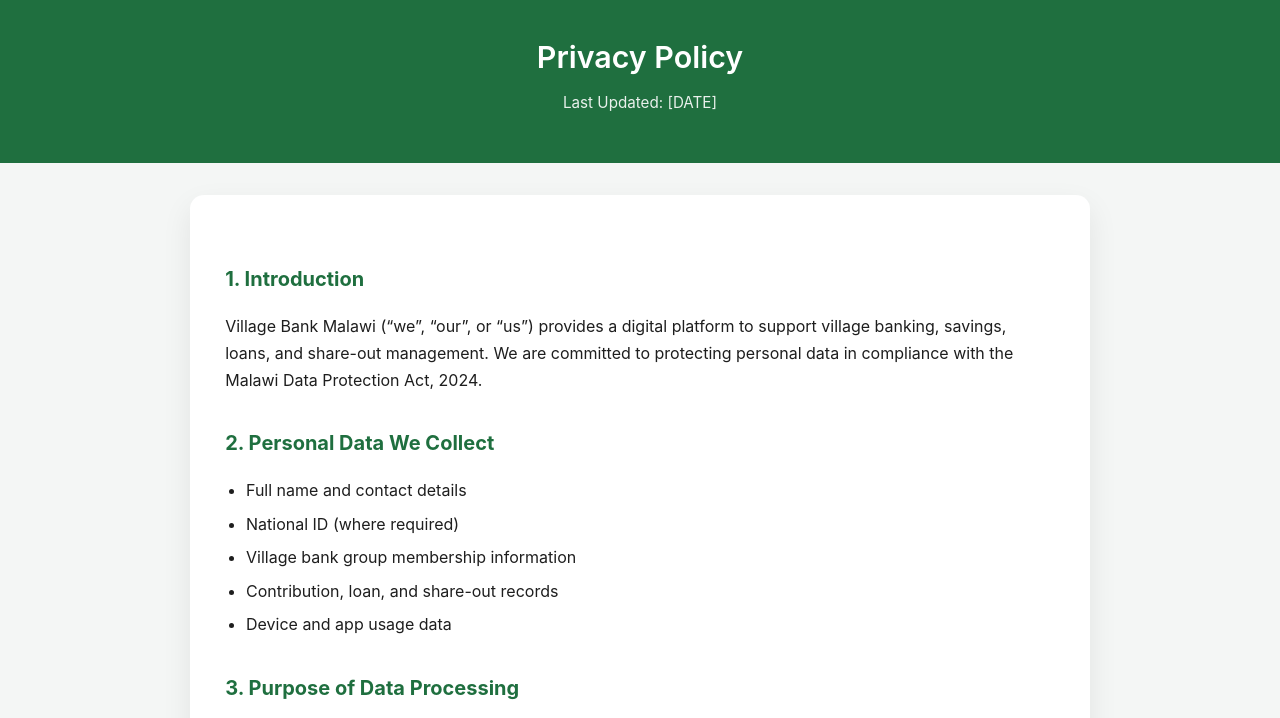
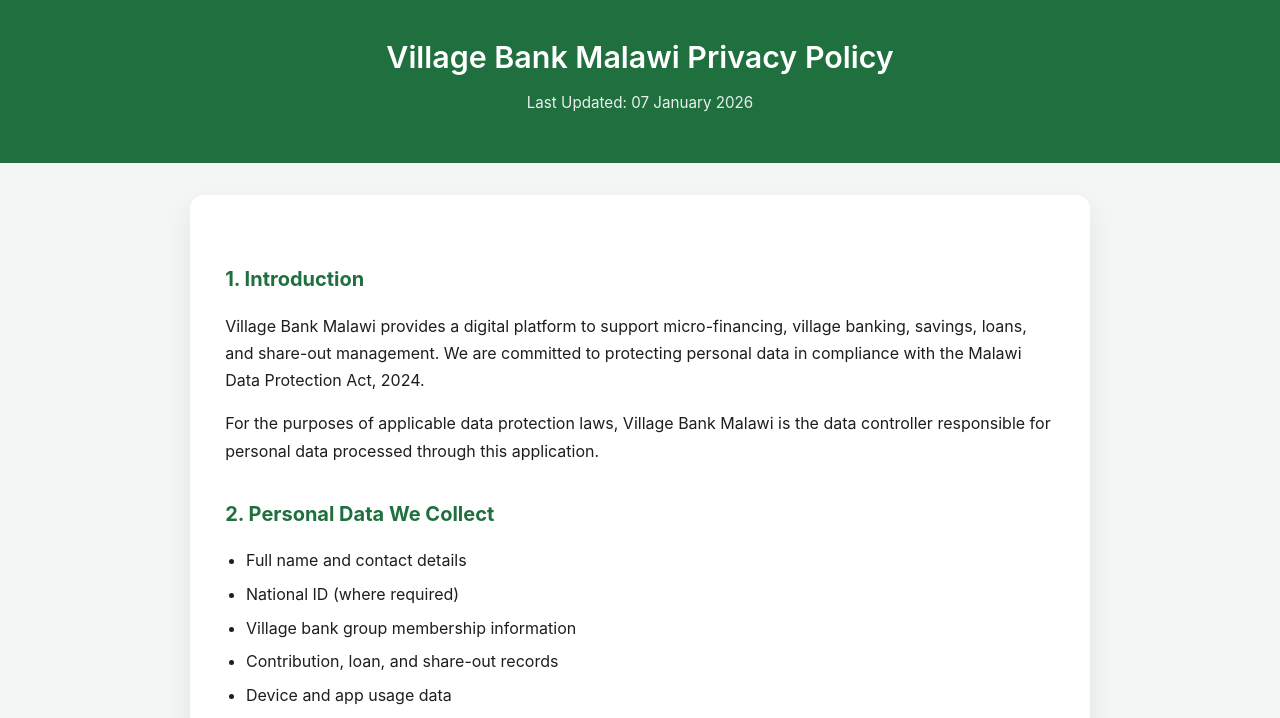
Before and after one commit to Taks-Core/village-bank-legal, a plain HTML site: page privacy-policy.html in a window 1280 px wide. Shown: the top 718 px of the page. Drawn offline with Linux system fonts and the light colour scheme.

Commit message:
Update privacy-policy.html

```diff
--- a/privacy-policy.html
+++ b/privacy-policy.html
@@ -87,8 +87,8 @@
 <body>
 
 <header>
-  <h1>Privacy Policy</h1>
-  <p>Last Updated: [DATE]</p>
+  <h1>Village Bank Malawi Privacy Policy</h1>
+  <p>Last Updated: 07 January 2026</p>
 </header>
 
 <main>
@@ -96,10 +96,15 @@
 
     <h2>1. Introduction</h2>
     <p>
-      Village Bank Malawi (“we”, “our”, or “us”) provides a digital platform
-      to support village banking, savings, loans, and share-out management.
+      Village Bank Malawi provides a digital platform
+      to support micro-financing, village banking, savings, loans, and share-out management.
       We are committed to protecting personal data in compliance with the
       Malawi Data Protection Act, 2024.
+    </p>
+    <p>
+      For the purposes of applicable data protection laws, Village Bank Malawi
+      is the data controller responsible for personal data processed through
+      this application.
     </p>
 
     <h2>2. Personal Data We Collect</h2>
@@ -145,15 +150,15 @@
 
     <h2>8. Contact Information</h2>
     <p>
-      Email: <a href="mailto:[PRIVACY_EMAIL]">[PRIVACY_EMAIL]</a><br/>
-      Address: [BUSINESS_ADDRESS]
+      Email: <a href="mailto:villagebankmw@gmail.com">villagebankmw@gmail.com</a><br/>
+      Phone: +265 882 382 884/ +265 981 301 751
     </p>
 
   </div>
 </main>
 
 <footer>
-  © [YEAR] Village Bank Malawi. All rights reserved.
+  © 2026 Village Bank Malawi. All rights reserved.
 </footer>
 
 </body>
```
